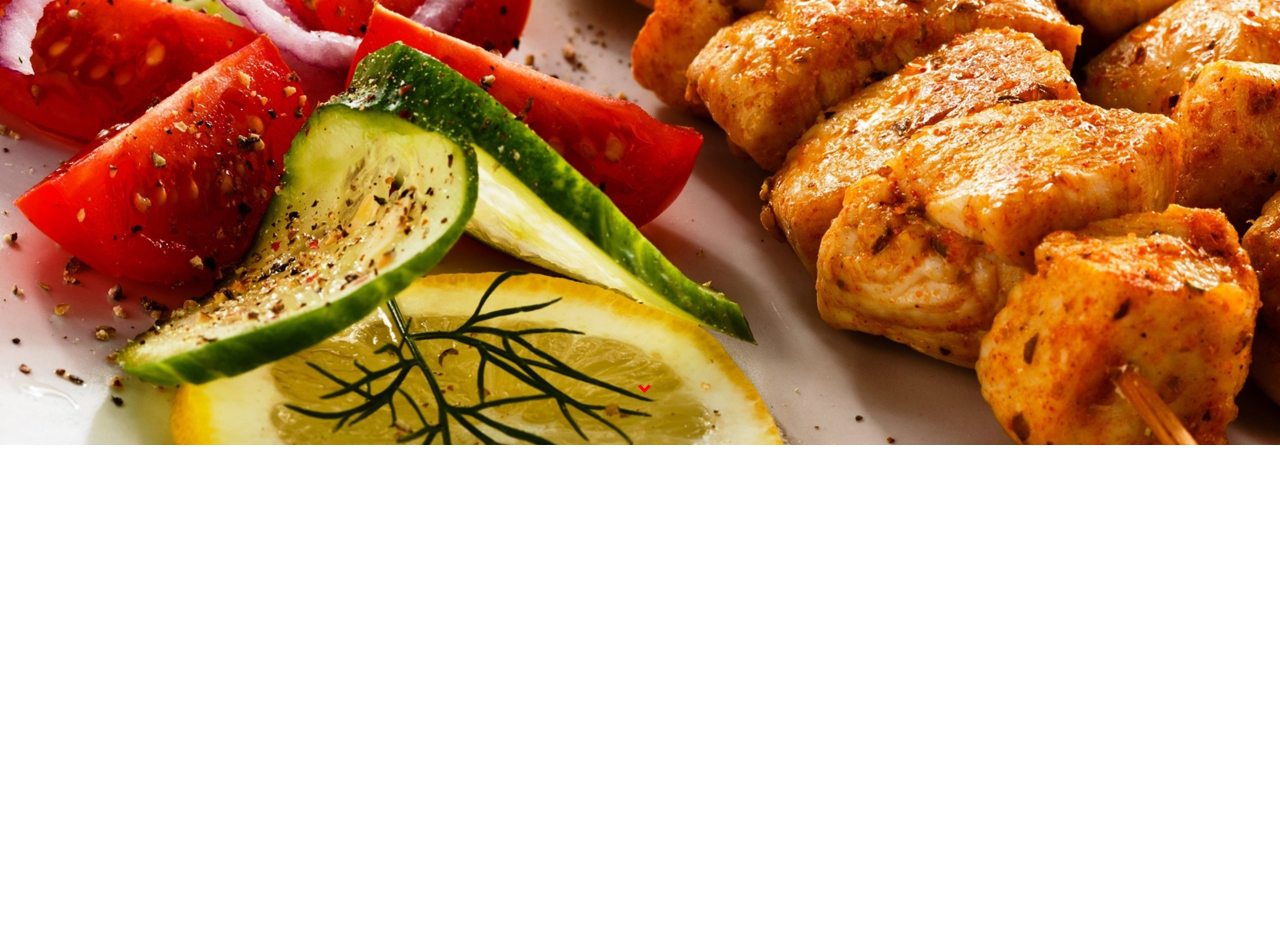
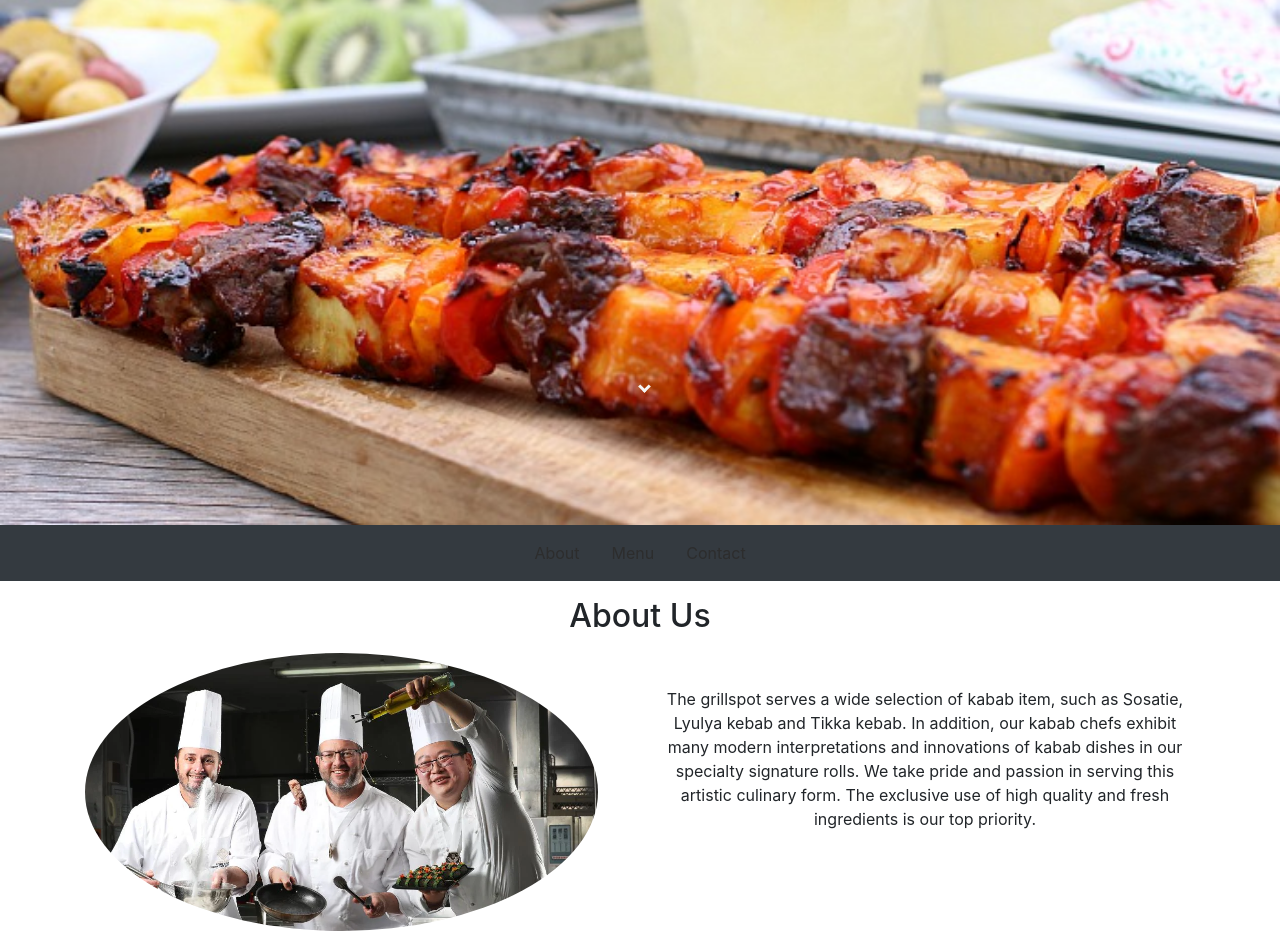
Before and after one commit to shshamim63/restaurant-app, a website: page src/template.html in a window 1280 px wide. Shown: the part 275-1227 px from the top of the page. Before the commit the page ends 800 px from the top, so only its background shows below. Drawn offline with nearby package versions, Linux system fonts and the light colour scheme.

Commit message:
creating initial page using dom

```diff
--- /dev/null
+++ b/src/js/initialpage.js
@@ -0,0 +1 @@
+const base = document.querySelector('content');
--- a/src/main.scss
+++ b/src/main.scss
@@ -1,13 +1,14 @@
-.header {
-    background-image: url('./assets/Kebabhomepage.jpg');
-    background-size: cover;
+.page-header {
+    background-image: url('./assets/homepage.jpg');
+    background-repeat:no-repeat;
+    background-size:100% 100%;
     background-position: top center;
     background-attachment: fixed;
     width: 100%;
-    height: 90vh;
+    height: 100vh;
     margin: 0;
 }
-.logo {
+.logo-header {
     background-image: url('./assets/logohome.png');
     background-position: center;
     background-size: contain;
@@ -28,7 +29,7 @@
     left: 50%;
 }
 .arrow-property {
-    border: solid red;
+    border: solid whitesmoke;
     border-top-width: medium;
     border-right-width: medium;
     border-bottom-width: medium;
@@ -54,3 +55,19 @@
     transform: translateY(-15px);
   }
 }
+.menu-item {
+  padding: 1em;
+  color: #2d2d2d;
+}
+.about-img {
+  margin: 10px auto;
+  border-radius: 50%;
+  height: 90%;
+  width: 95%;
+}
+
+.about-p {
+  height: 100%;
+  width: 100%;
+  padding-top: 8%;
+}
--- a/src/template.html
+++ b/src/template.html
@@ -10,16 +10,35 @@
   </head>
   <body>
     <div class="content">
-        <div class="header">
-            <div class="logo">
-            </div>
+      <div class="page-header">
+        <div class="logo-header"></div>
           <div class="arrow bounce">
               <h2 class="arrow-property"></h2>
+          </div>
+        </div>
+      </div>
+      <nav class="bg-dark">
+          <ul class="nav justify-content-center">
+            <li class="nav-item menu-item" id="about">About</li>
+            <li class="nav-item menu-item" id="menu">Menu</li>
+            <li class="nav-item menu-item" id="contact">Contact</li>
+          </ul>
+      </nav>
+      <div class="container mt-3">
+        <h2 class="text-center">About Us</h2>
+        <div class="row">
+          <div class="col-sm">
+              <img src="./assets/about.jpg" alt="" class="about-img">
+          </div>
+          <div class="col-sm">
+            <p class="about-p text-center">The grillspot serves a wide selection of kabab item, such as Sosatie, Lyulya kebab and Tikka kebab. In addition, our kabab chefs exhibit many modern interpretations and innovations of kabab dishes in our specialty signature rolls. We take pride and passion in serving this artistic culinary form. The exclusive use of high quality and fresh ingredients is our top priority.</p>
+          </div>
         </div>
       </div>
     </div>
     <script src="https://code.jquery.com/jquery-3.2.1.slim.min.js" integrity="sha384-KJ3o2DKtIkvYIK3UENzmM7KCkRr/rE9/Qpg6aAZGJwFDMVNA/GpGFF93hXpG5KkN" crossorigin="anonymous"></script>
     <script src="https://cdnjs.cloudflare.com/ajax/libs/popper.js/1.12.9/umd/popper.min.js" integrity="sha384-ApNbgh9B+Y1QKtv3Rn7W3mgPxhU9K/ScQsAP7hUibX39j7fakFPskvXusvfa0b4Q" crossorigin="anonymous"></script>
     <script src="https://maxcdn.bootstrapcdn.com/bootstrap/4.0.0/js/bootstrap.min.js" integrity="sha384-JZR6Spejh4U02d8jOt6vLEHfe/JQGiRRSQQxSfFWpi1MquVdAyjUar5+76PVCmYl" crossorigin="anonymous"></script>
+
   </body>
 </html>
```
Also changed, not shown: src/assets/Kebabhomepage.jpg (deleted), src/assets/about.jpg (added), src/assets/homepage.jpg (added), src/js/index.js (added), src/main.css, 1 other file. Lines whose indentation alone changed are shown as unchanged.
